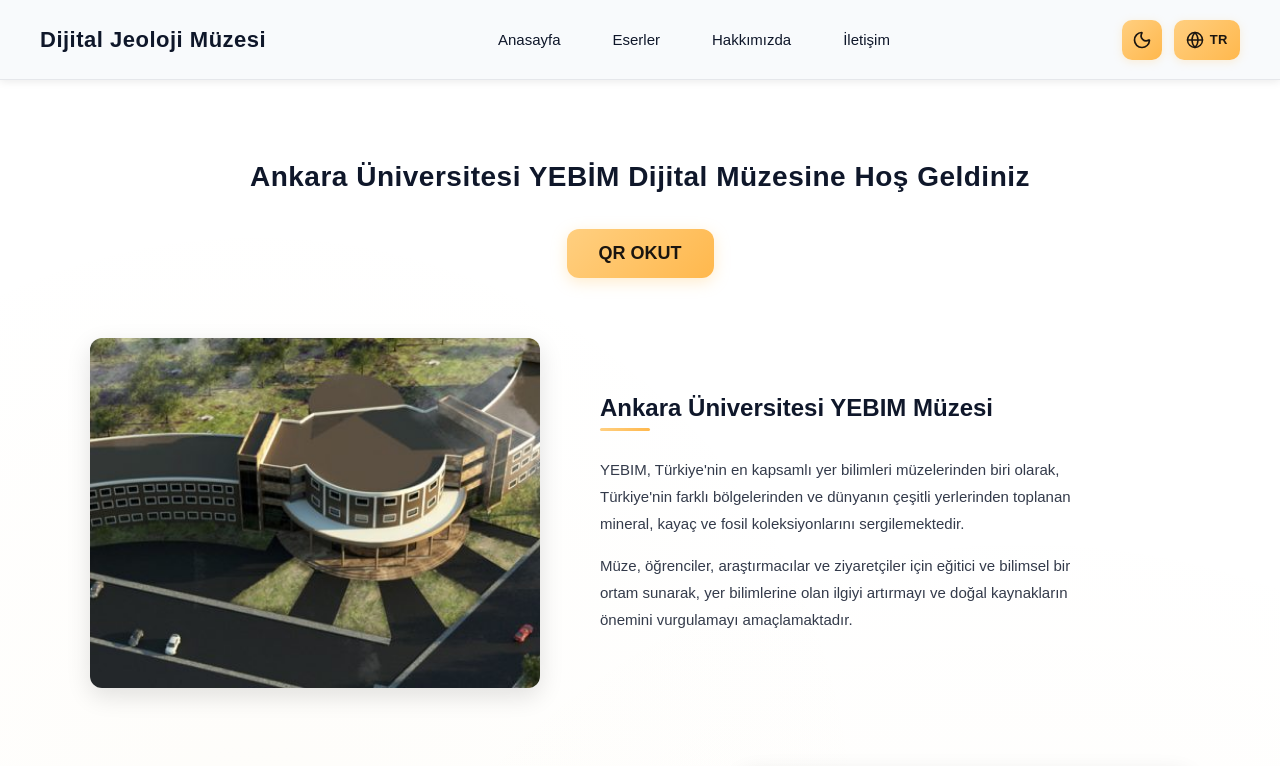
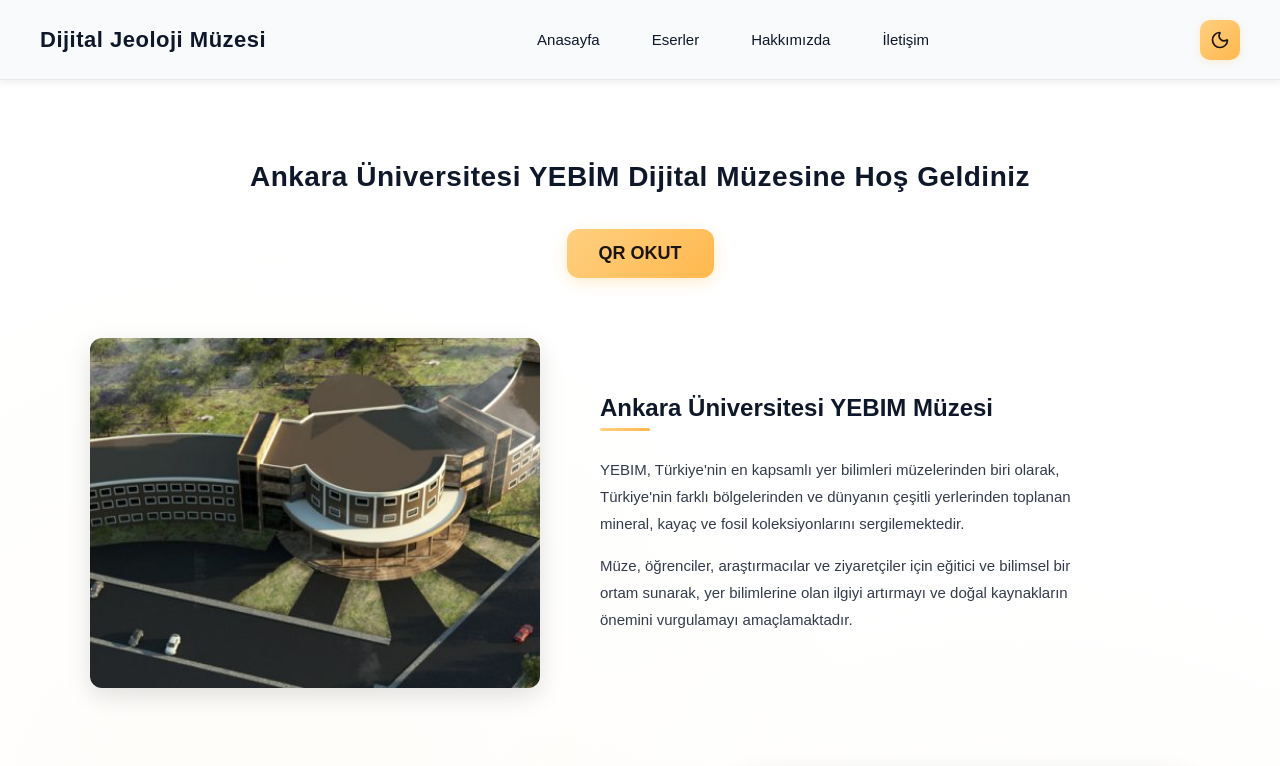
Before and after one commit to SevvalEnsarioglu/dijital-jeoloji-muze-frontend, a React (Vite) app: page / in a window 1280 px wide. Shown: the top 766 px of the page. Built offline with nearby package versions, Linux system fonts and the light colour scheme; the HTML template or start-up script is replaced by a standard one.

Commit message:
DJM-24 Dil desteği kaldırıldı

```diff
--- a/index.html
+++ b/index.html
@@ -1,5 +1,5 @@
 <!doctype html>
-<html lang="en">
+<html lang="tr">
 <head>
     <meta charset="UTF-8" />
     <link rel="icon" type="image/svg+xml" href="/vite.svg" />
--- a/src/components/TopAppBar.jsx
+++ b/src/components/TopAppBar.jsx
@@ -1,5 +1,5 @@
 import React, { useState, useEffect } from "react";
-import { Sun, Moon, Globe, X } from "lucide-react";
+import { Sun, Moon, X } from "lucide-react";
 import { Link, useLocation } from "react-router-dom";
 import "../styles/TopAppBar.css";
 
@@ -26,7 +26,7 @@
     );
 
     const [isMenuOpen, setIsMenuOpen] = useState(false);
-    const [language, setLanguage] = useState("TR");
+
     useEffect(() => {
         document.documentElement.setAttribute("data-theme", theme);
         localStorage.setItem(THEME_KEY, theme);
@@ -55,9 +55,6 @@
         setTheme((prev) => (prev === "dark" ? "light" : "dark"));
     };
 
-    const toggleLanguage = () => {
-        setLanguage(language === "TR" ? "EN" : "TR");
-    };
 
     return (
         <>
@@ -99,15 +96,6 @@
 
                     </button>
 
-                    <button
-                        className="language-toggle-btn"
-                        onClick={toggleLanguage}
-                        aria-label="Dil değiştir"
-                        title="Dili değiştir"
-                    >
-                        <Globe size={18} />
-                        <span className="language-text">{language}</span>
-                    </button>
 
                     <button
                         className={`hamburger-menu ${isMenuOpen ? "active" : ""}`}
```
